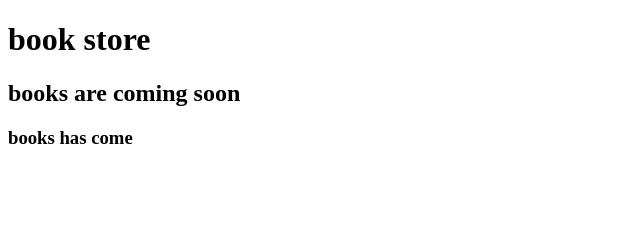
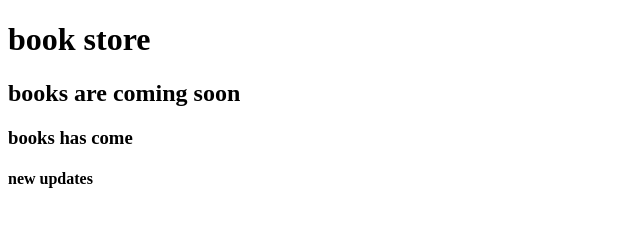
Before and after one commit to bishalbanik998/book-store, a plain HTML site: page index.html in a window 1280 px wide. Shown: the whole page, without its empty margins (0-640 px from the left). Drawn offline with Linux system fonts and the light colour scheme.

Commit message:
new updates

```diff
--- a/index.html
+++ b/index.html
@@ -9,5 +9,6 @@
     <h1>book store</h1>
     <h2>books are coming soon</h2>
     <h3>books has come</h3>
+    <h4>new updates</h4>
 </body>
 </html>
```
